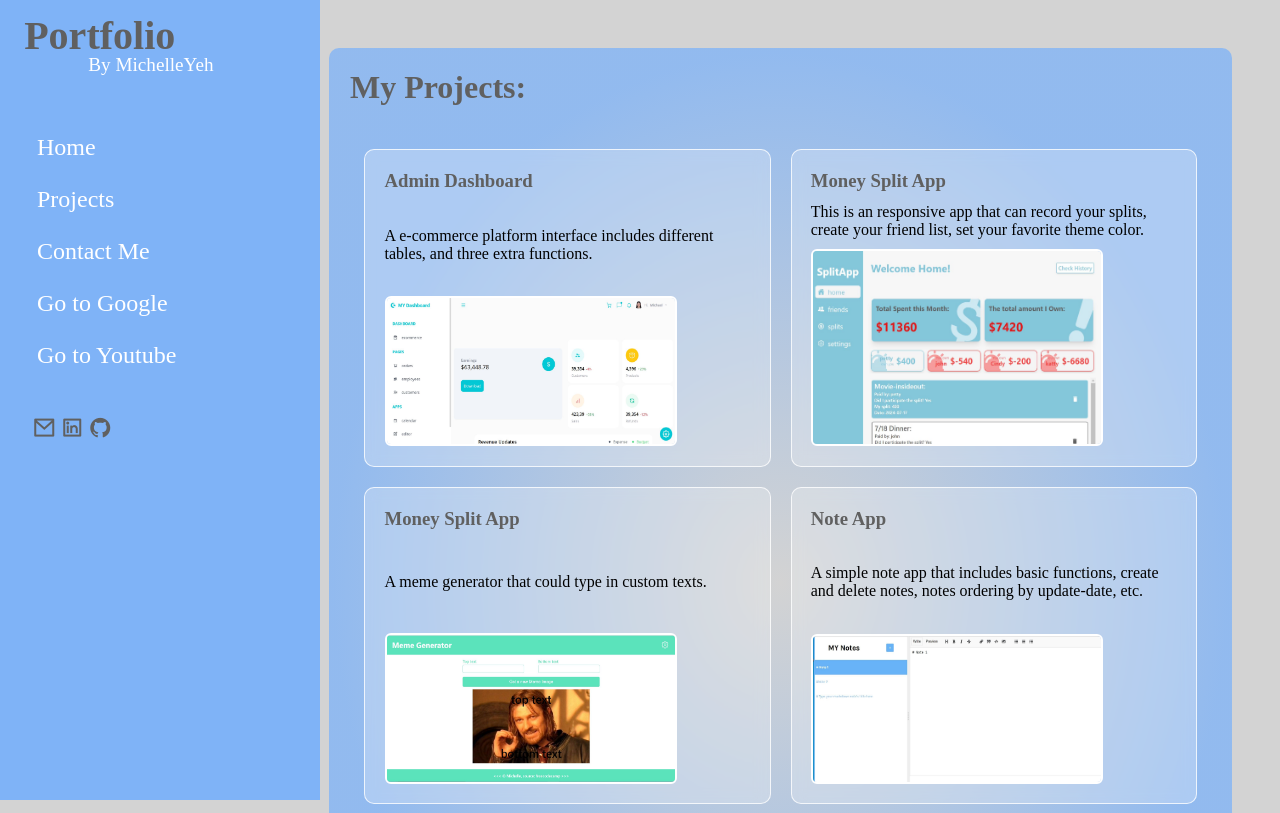
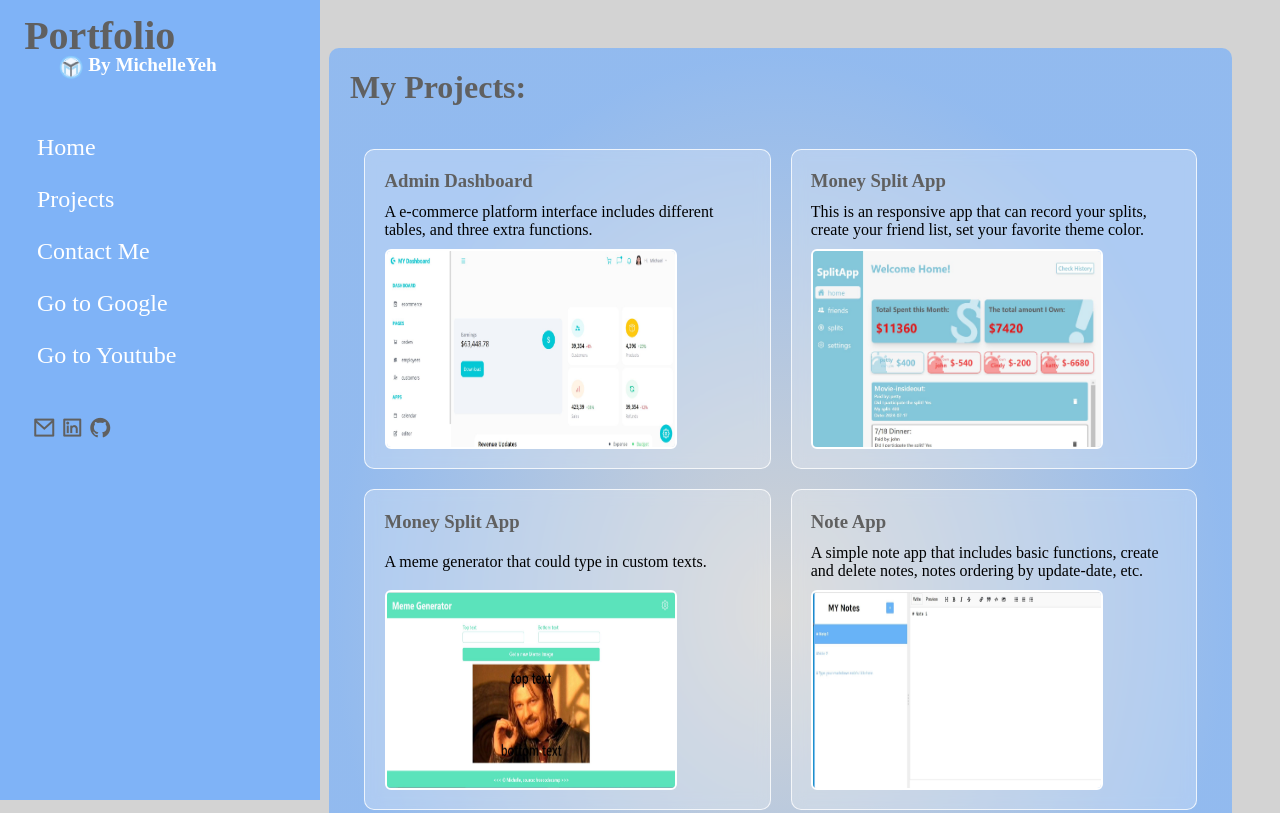
Before and after one commit to Michelle-mm/portfolio, a plain HTML site: page projectPage/projects.html in a window 1280 px wide. Shown: the top 813 px of the page. Drawn offline with nearby package versions, Linux system fonts and the light colour scheme; files whose address does not match are found by name.

Commit message:
update resume.pdf, update styling

```diff
--- a/projectPage/projects.css
+++ b/projectPage/projects.css
@@ -102,9 +102,8 @@ h1{
 
 .projectImgBox{
     width: 80%;
-    height: auto;
-    min-height: 150px;
-    max-height: 250px;
+    height: 200px;
+    max-height: 200px;
     border: 2px solid white;
     justify-self: end;
     border-radius: 6px;
--- a/projectPage/projects.html
+++ b/projectPage/projects.html
@@ -32,8 +32,9 @@
                     <div class="webTitle">
                         <a href="../index.html">
                             <h3>Portfolio</h3>
-                            <p>By MichelleYeh</p>
+                            <p>By Michelle<span>Yeh</span></p>
                         </a>
+                        <img class="mylogo" src="../imgs/myLogo-Nobg.PNG" alt="mylogo" width="300" height="300">
                     </div>
                     <ul class="sideBar">
                         <li id="closeBtn"><span class="material-symbols-outlined closeBtn">close</span></li>
--- a/sidebar.css
+++ b/sidebar.css
@@ -6,12 +6,22 @@ nav.sideNav{
 .webTitle{
     color: rgb(158, 170, 175);
     margin: 1.2rem;
+    position: relative;
 }
+    .webTitle img.mylogo{
+        width: 80px;
+        height: 80px;
+        position: absolute;
+        right: -3px;
+        top: -5px;
+        opacity: 0.35;
+        z-index: -1;
+    }
     .webTitle > a > h3{
         font-size: 2rem;
         font-weight: 800;
     } .webTitle > a > p{
-        font-weight: 500;
+        font-weight: 600;
         font-size: 1rem;
         margin-left: 4rem;
         margin-top: -0.3rem;
@@ -25,7 +35,7 @@ nav.sideNav{
     min-width: fit-content;
     padding: 5px;
     background-color: rgba(245, 245, 245, 0.623);
-    backdrop-filter: blur(8px);
+    backdrop-filter: blur(10px);
 }
 ul.sideBar{
     display: flex;
@@ -118,7 +128,17 @@ ul.sideBar{
             flex-direction: column;
             height: 100%;
             width: 25%;
-        }   .webTitle > a > h3{
+        }
+            .webTitle img.mylogo{
+                width: 1.5rem;
+                height: 1.5rem;
+                /* right: 73px;
+                top: -8px; */
+                left: 2.2rem;
+                top: 31px;
+                opacity: 0.9;
+            }
+            .webTitle > a > h3{
                 color: #606060;
                 font-size: 2.5rem;
             } .webTitle > a > p{
--- a/style.css
+++ b/style.css
@@ -304,7 +304,7 @@ main, .mainContent{
         font-weight: 400;
         margin-left: 1rem;
         line-height: 1.4rem;
-    } .aboutContent > span, .aboutContent > a{
+    } .aboutContent > span.uiuc, .aboutContent > a{
         font-weight: bold;
         color: #606060;
         white-space: wrap;
```
Also changed, not shown: index.html (+4 -3 lines), imgs/myLogo-Nobg.PNG (added), imgs/myLogoIcon.jpeg (deleted), imgs/mylogo.jpeg (deleted), imgs/mylogo.jpg (added), 1 other file.
